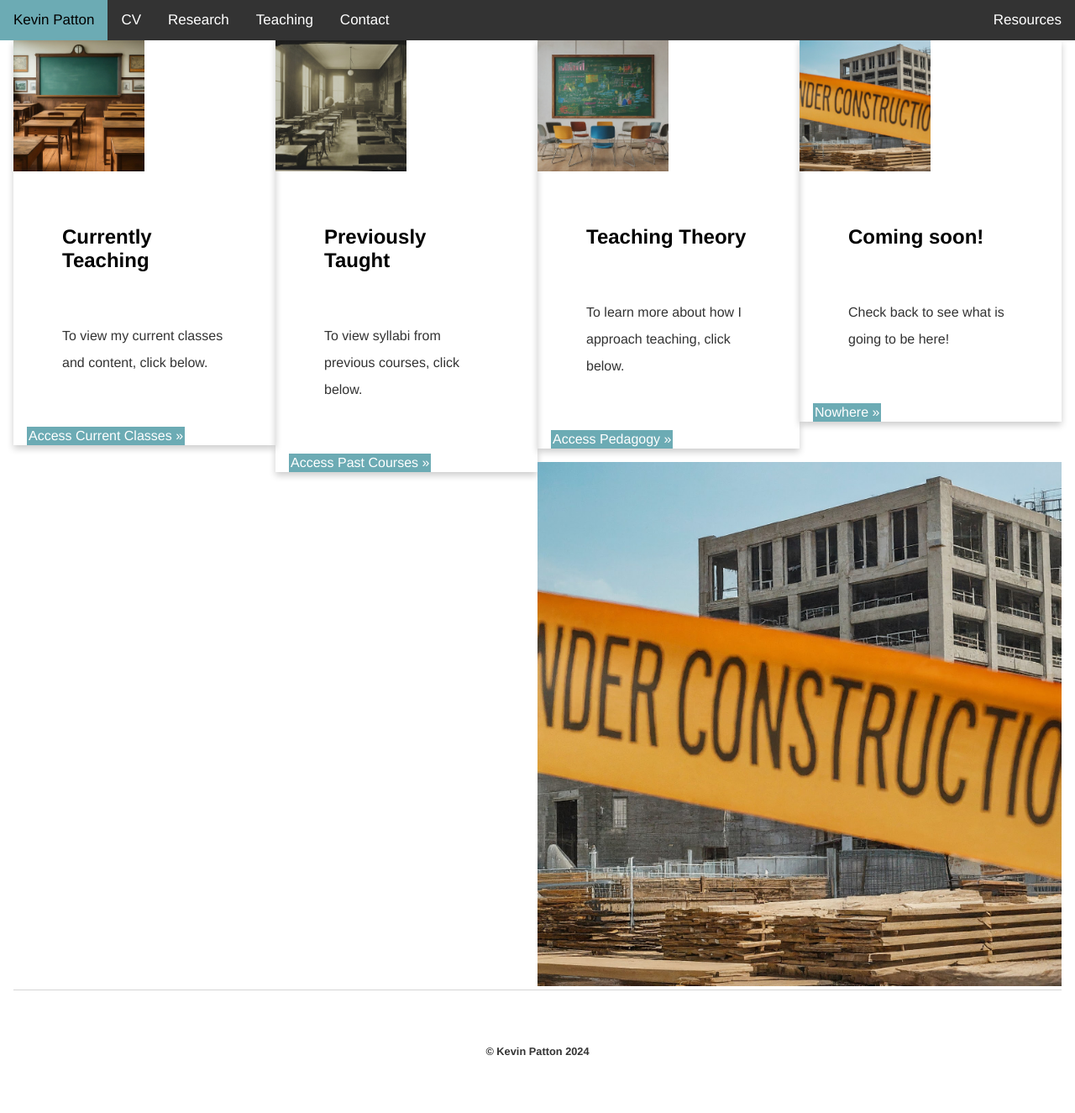
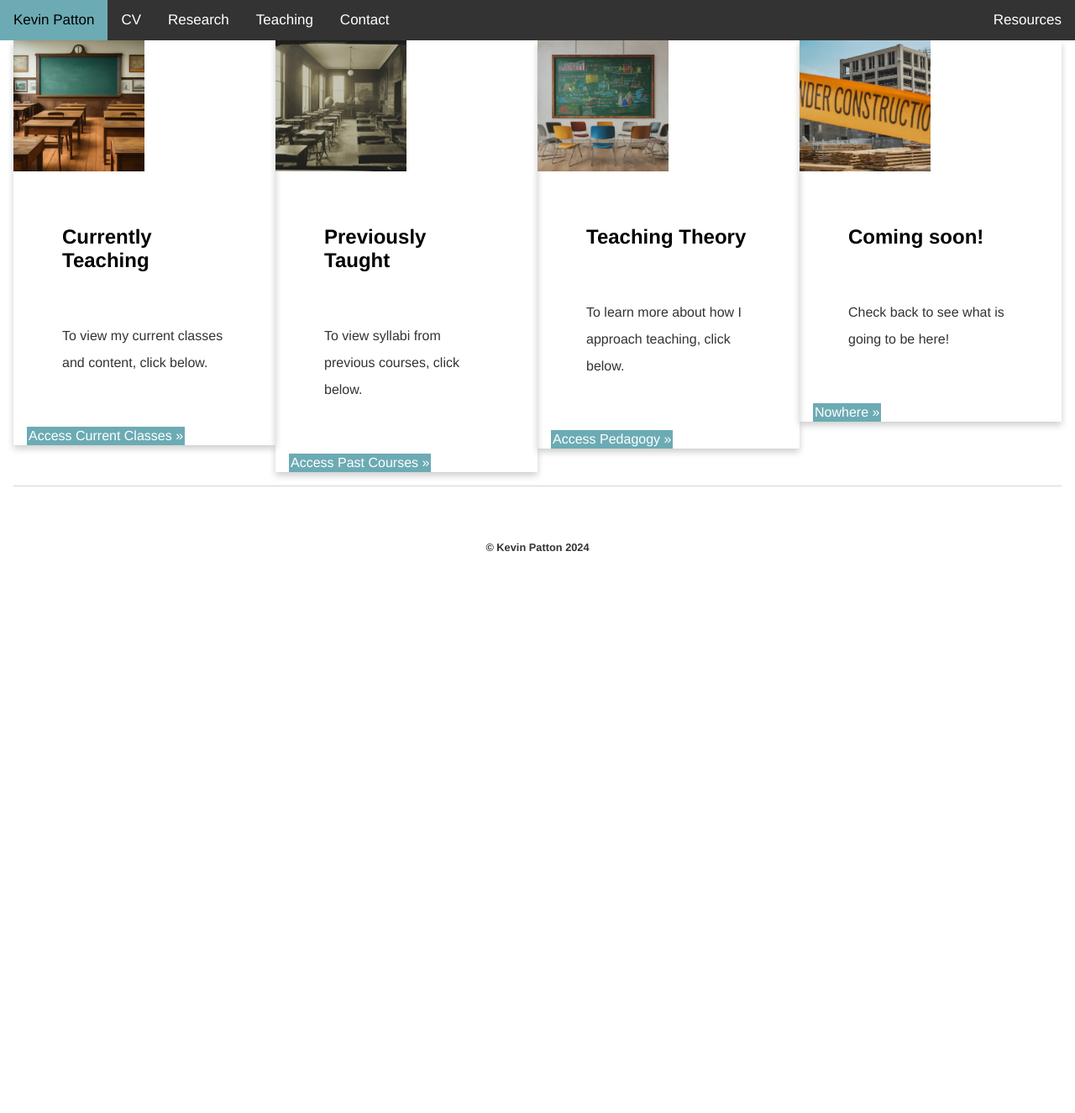
Before and after one commit to kevinjpatton/kevinjpatton.github.io, a Jekyll site: the page built from teaching/index.html, in a window 1280 px wide. Shown: the whole page at 84% size. Built offline with Jekyll 4.4.1, drawn with Linux system fonts in a browser that asks for light colours; Markdown is read by kramdown in place of the engine named in the settings; after the commit the page ends 900 px from its top, so only the background shows below that.

Commit message:
Update index.html

```diff
--- a/teaching/index.html
+++ b/teaching/index.html
@@ -49,4 +49,3 @@ title: Teaching - Kevin Patton
       </div>
     </div>
   </div>
- <img src="/teaching/Under_Construction.jpg" alt="Under Construction" style="width:50%">
```
